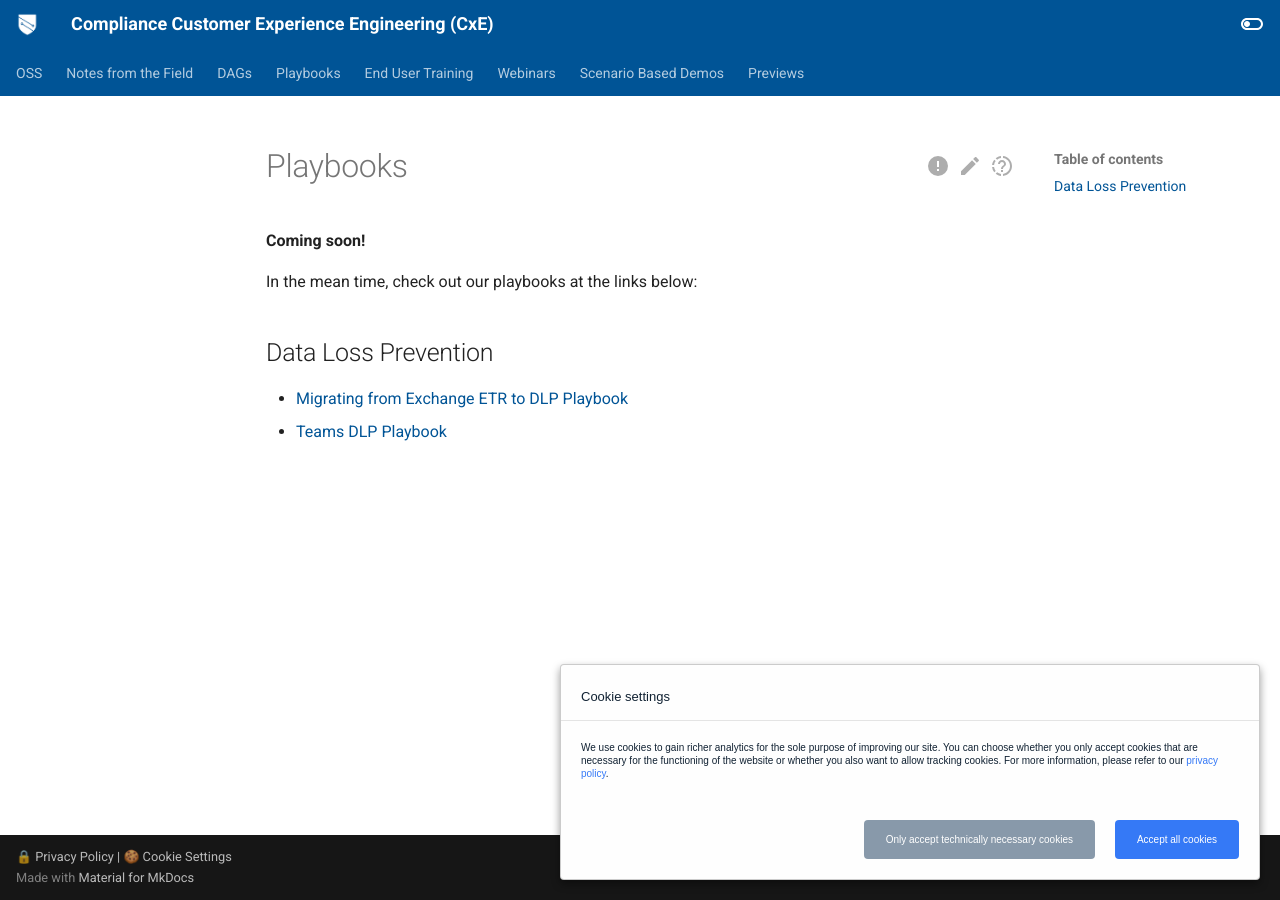
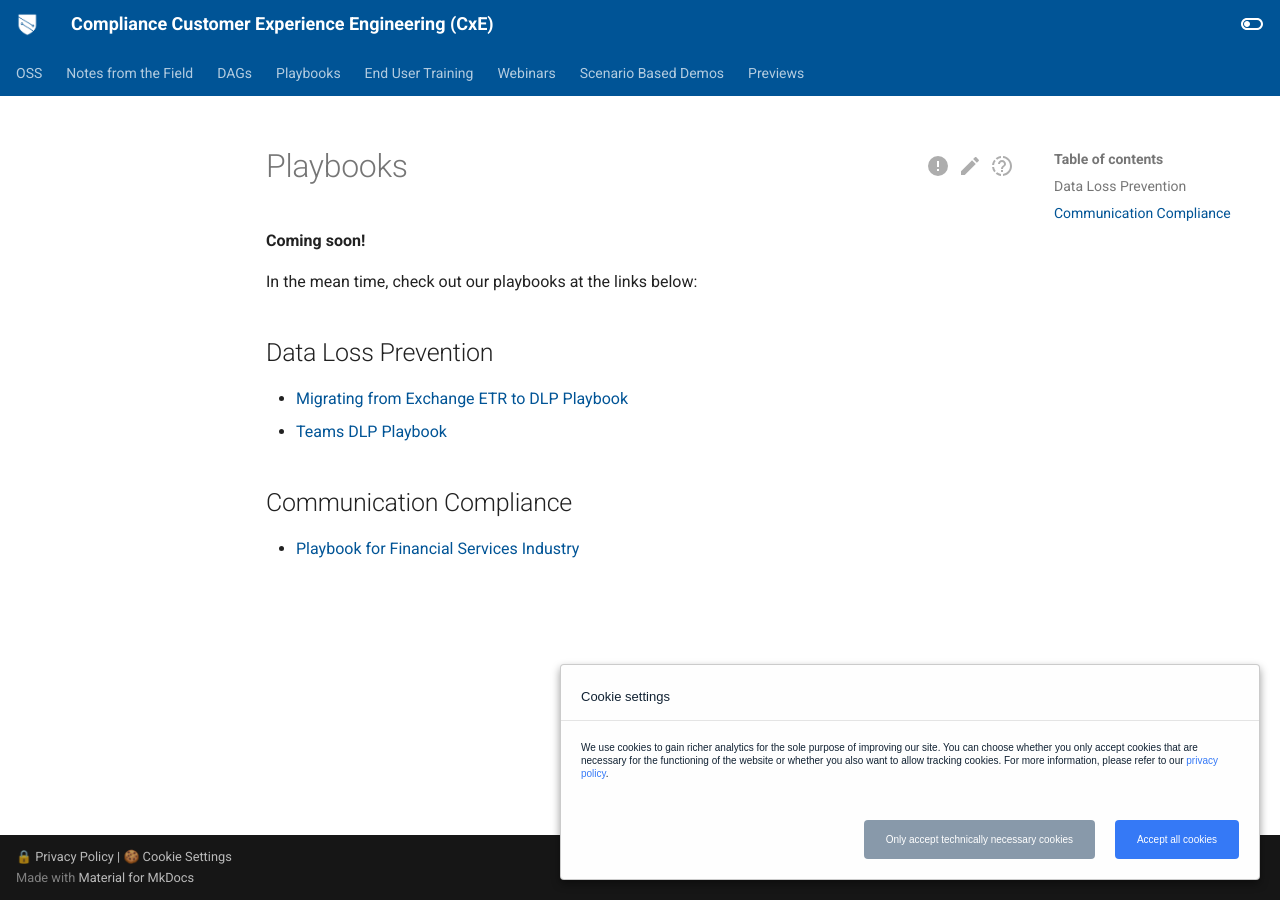
Before and after one commit to microsoft/ComplianceCxE, an MkDocs documentation site: the page built from docs/playbooks.md, in a window 1280 px wide. Built offline with MkDocs 1.6.1 and Material for MkDocs 9.7.7, drawn with Linux system fonts in a browser that asks for light colours; comment, search, counter and statistics services are not loaded.

Commit message:
New CC-FSI Playbook

```diff
--- a/docs/playbooks.md
+++ b/docs/playbooks.md
@@ -12,3 +12,6 @@
 
 * [Migrating from Exchange ETR to DLP Playbook](https://aka.ms/mipc/ETRmigration)
 * [Teams DLP Playbook](https://techcommunity.microsoft.com/t5/microsoft-security-and/microsoft-teams-dlp-playbook/bc-p/2073005#)
+
+## Communication Compliance
+* [Playbook for Financial Services Industry](https://microsoft.github.io/ComplianceCxE/playbooks/fsicc/)
--- a/mkdocs.yml
+++ b/mkdocs.yml
@@ -27,7 +27,7 @@
         - Annoucing Multi-Stage Public Preview: notes/mig/ms.md
       #- Information Protection: notes/mip.md
       #- Data Loss Prevention: notes/dlp.md
-      - Compliance in K-12 Education: notes/ComplianceEdu.md
+      - Compliance in K-12 Education: notes/complianceedu.md
       - 💬 Submit CxE Feedback: https://aka.ms/mipc/mipcOSS
     - DAGs:
       - Getting Started: dag.md
@@ -53,7 +53,7 @@
     - Playbooks:
       - Teams DLP Playbook: playbooks/teamsdlp.md
       - Legacy DLP Policies (ETR) to DLP Playbook: playbooks/etr2dlp.md
-      #- Communication Compliance - Financial Services Industry Playbook: playbooks/fsicc.md
+      - Communication Compliance - Financial Services Industry Playbook: playbooks/fsicc.md
       - 💬 Submit CxE Feedback: https://aka.ms/mipc/mipcOSS
     - End User Training:
       - Sensitivity Labels: enduser/sensitivity.md
```
